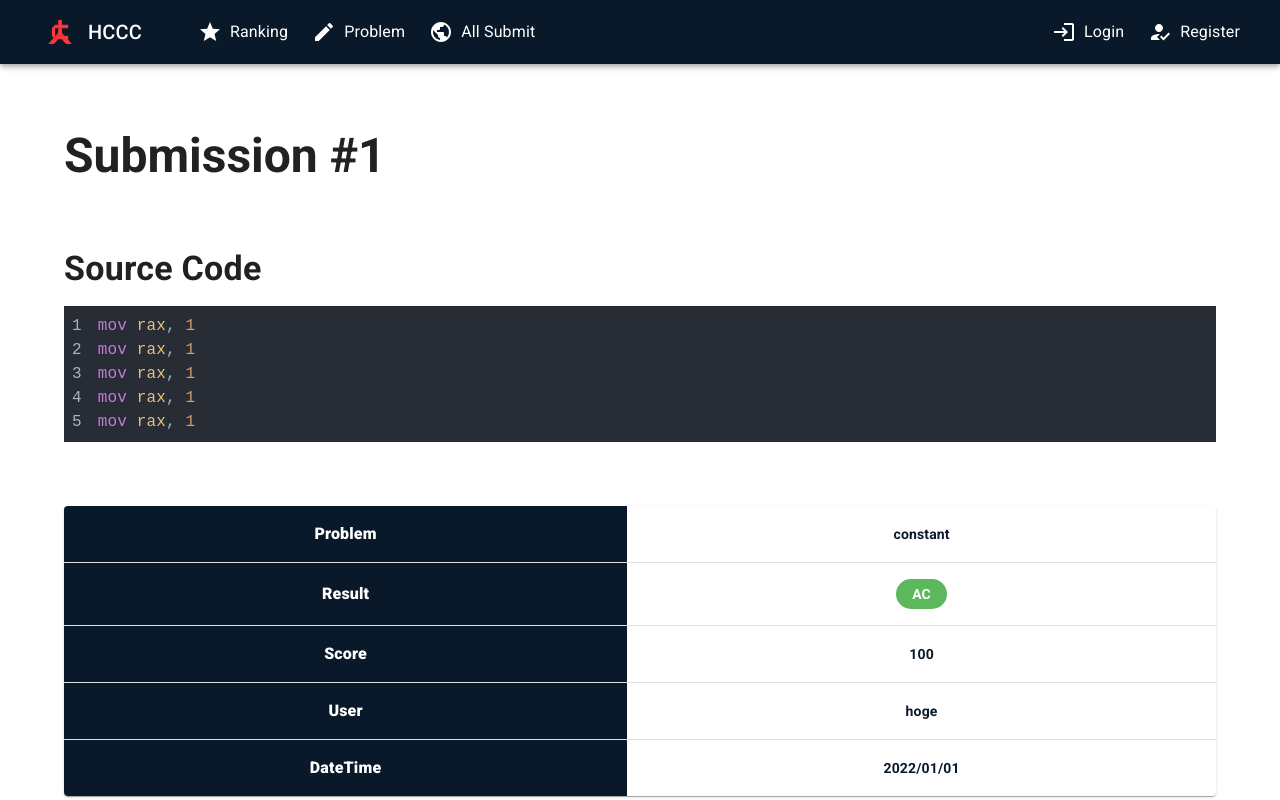
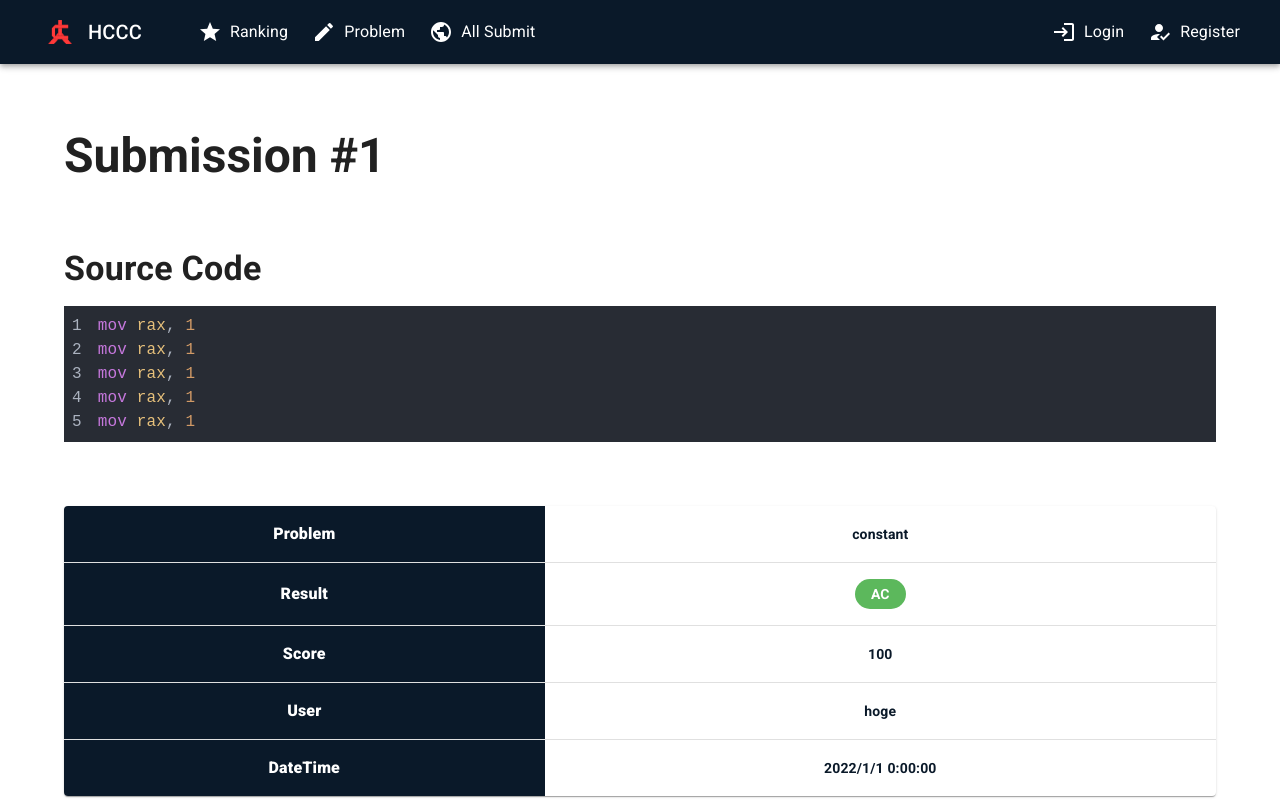
Before and after one commit to HumanCCompilerContest/Human-C-Compiler-Contest_frontend, a Next.js app: page /submissions/1 in a window 1280 px wide. Shown: the top 800 px of the page. Built offline with nearby package versions, Linux system fonts and the light colour scheme.

Commit message:
[fix] dateTime format in submission detail page

```diff
--- a/src/components/molecules/SubmissionResultTable.tsx
+++ b/src/components/molecules/SubmissionResultTable.tsx
@@ -61,7 +61,9 @@ const SubmissionResultTable: FC<SubmissionResultTableProps> = ({
             <StyledTableCell component='th' align='center' variant='head'>
               DateTime
             </StyledTableCell>
-            <StyledTableCell align='center'>{submission.time}</StyledTableCell>
+            <StyledTableCell align='center'>
+              {new Date(submission.time).toLocaleString('ja-JP')}
+            </StyledTableCell>
           </StyledTableRow>
         </TableBody>
       </Table>
```
